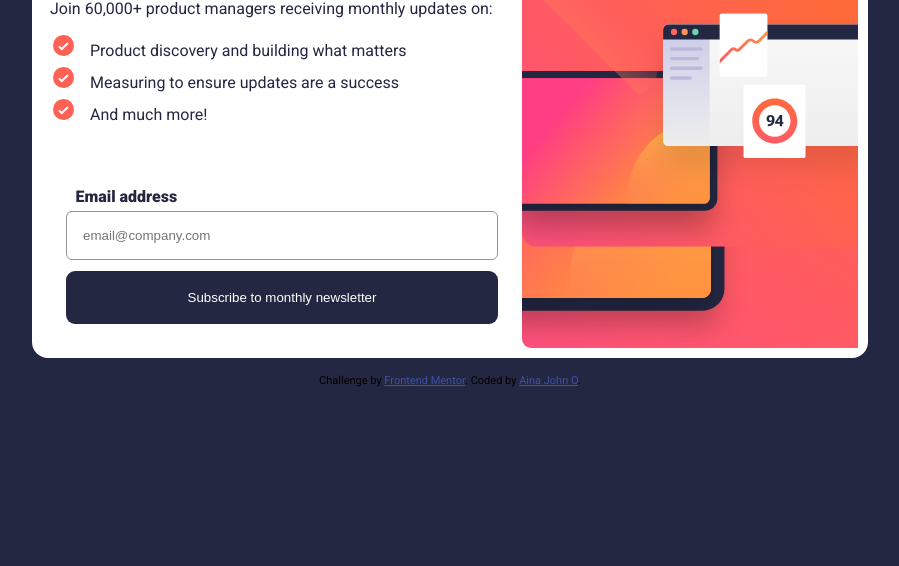
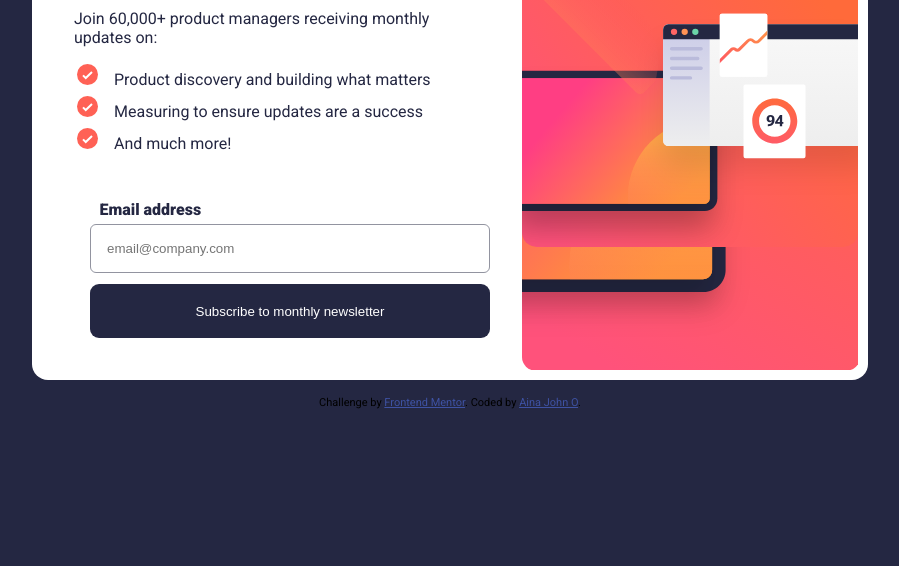
Before and after one commit to Jorge-234/newsletter-sign-up-page, a plain HTML site: page index.html in a window 1280 px wide. Shown: the part 266-832 px from the top of the page, without its empty margins (190-1089 px from the left). Drawn offline with Linux system fonts and the light colour scheme.

Commit message:
newsletter page sign up

```diff
--- a/styles/style.css
+++ b/styles/style.css
@@ -53,7 +53,6 @@ body {
 }
 .article ul {
     padding:10px 0  15px 15px ;
-    margin-bottom: 1rem;
     list-style-image: url(../assets/images/icon-list.svg);
 }
 .article li {
@@ -72,7 +71,7 @@ body {
 .display label {
     /* display: none; */
     font-weight: 700;
-    padding: -18px;
+    /* padding: -18px;X */
 }
 .display input {
     padding: 1rem;
@@ -210,7 +209,9 @@ button:hover {
         /* height: 20rem; */
     }
     .article {
-        padding: 1.5rem;
+        padding: 3.5em 2em 2em 3em;
         width: 30rem;
+    }.article ul {
+        margin-bottom: -1re;
     }
 }
```
